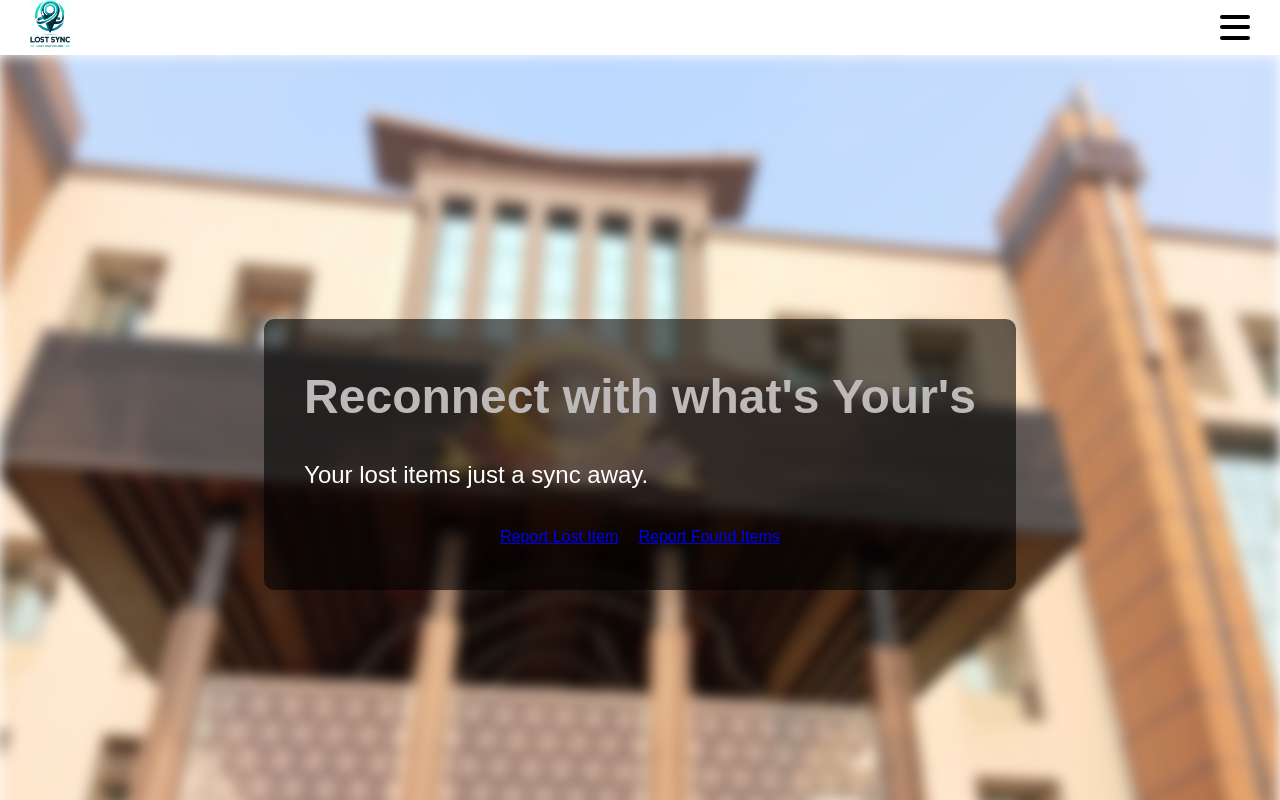
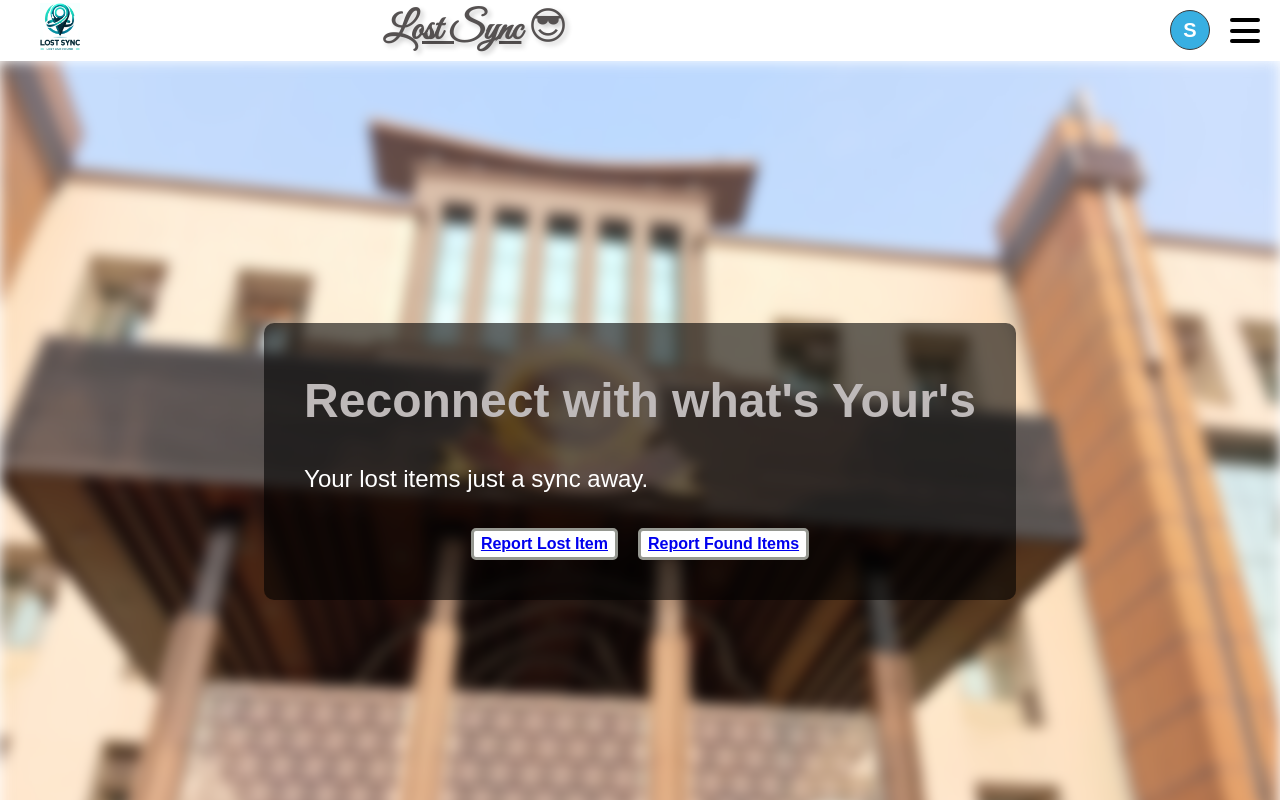
Before and after one commit to sarthak867/miniproject, a PHP site: page / in a window 1280 px wide. Shown: the top 800 px of the page. Run offline with PHP 8.4, Linux system fonts and the light colour scheme.

Commit message:
new commit

```diff
--- a/index.html
+++ /dev/null
@@ -1,62 +0,0 @@
-<!DOCTYPE html>
-<html lang="en">
-<head>
-    <meta charset="UTF-8">
-    <meta name="viewport" content="width=device-width, initial-scale=1.0">
-    <title>Lost Sync</title>
-    <link rel="stylesheet" href="styles.css">
-</head>
-<body>
-    <!-- Header Section -->
-    <header>
-        <!-- Logo -->
-        <div class="logo-container">
-            <img src="logo.png" alt="Lost Sync Logo" class="logo">
-        </div>
-        <!-- Hamburger Menu -->
-        <div class="menu-icon" >
-            <div></div>
-            <div></div>
-            <div></div>
-        </div>
-        <!-- Navigation Links -->
-        <nav class="nav-links" >
-            <ul>
-                <li><a href="#">Home</a></li>
-                <li><a href="#reportlost">Report Lost Item</a></li>
-                <li><a href="#reportfind">Report Found Item</a></li>
-                <li><a href="#">About Us</a></li>
-                <li><a href="#">Contact</a></li>
-            </ul>
-        </nav>
-    </header>
-
-    <!-- Hero Section -->
-     <section class="hero">
-
-        <div class="hero-content">
-            <h1>
-                Reconnect with what's Your's
-            </h1>
-
-            <p>
-                Your lost items just a sync away.
-            </p>
-
-            <div class="cta-buttons">
-                <a href="#reportlost">Report Lost Item</a>
-                <a href="#reportfound">Report Found Items</a>
-            </div>
-        </div>
-
-     </section>
-
-     <!-- Footer -->
-      <footer>
-        <p>
-            &copy; 2024 Lost Sync . All Rights Reserved
-        </p>
-      </footer>
-      <script src="scripthome.js"></script>
-</body>
-</html>
--- /dev/null
+++ b/index.php
@@ -0,0 +1,87 @@
+<!DOCTYPE html>
+<html lang="en">
+<head>
+    <meta charset="UTF-8">
+    <meta name="viewport" content="width=device-width, initial-scale=1.0">
+    <title>Lost Sync</title>
+    <link rel="stylesheet" href="styles.css">
+</head>
+<body>
+    <!-- Header Section -->
+    <header>
+        <!-- Navigation Links -->
+        <nav class="nav-links" >
+            <ul>
+                <li><a href="index.php">Home</a></li>
+                <li><a href="report/report_lost.html">Report Lost Item</a></li>
+                <li><a href="#reportfind">Report Found Item</a></li>
+                <li><a href="#">About Us</a></li>
+                <li><a href="#">Contact</a></li>
+            </ul>
+        </nav>
+        <!-- Logo -->
+        <div class="logo-container">
+            <img src="logo.png" alt="Lost Sync Logo" class="logo">
+        </div>
+        <div class="heading"><h1><u>Lost Sync</u> 😎</h1></div>
+        <!-- Hamburger Menu -->
+        <div class="menu-icon" >
+            <div></div>
+            <div></div>
+            <div></div>
+        </div>
+        <!-- profile Circle -->
+        <div class="header-right">
+            <div class="profile-circle" id="profile-circle">
+                <?php
+                    if(isset($_SESSION['full_name']) && !empty($_SESSION['full_name'])){
+                        echo
+                        strtoupper($_SESSION['full_name'][0]);
+                    }
+                    else{
+                        echo "S";
+                    }
+                ?>
+            </div>
+
+            <div class="dropdown-menu" id="dropdown-menu">
+                <ul>
+                    <li><a href="#change dp">Change DP</a></li>
+                    <li><a href="#edit-profile">Edit profile</a></li>
+                    <li><a href="#my-contribution">My Contributuions</a></li>
+                    <li><a href="#logout">Logut</a></li>
+                </ul>
+            </div>
+        </div>
+
+    </header>
+
+    <!-- Hero Section -->
+     <section class="hero">
+
+        <div class="hero-content">
+            <h1>
+                Reconnect with what's Your's
+            </h1>
+
+            <p>
+                Your lost items just a sync away.
+            </p>
+
+            <div class="cta-buttons" >
+                <a href="report/report_lost.html">Report Lost Item</a>
+                <a href="#reportfound">Report Found Items</a>
+            </div>
+        </div>
+
+     </section>
+
+     <!-- Footer -->
+      <footer>
+        <p>
+            &copy; 2024 Lost Sync . All Rights Reserved
+        </p>
+      </footer>
+      <script src="scripthome.js"></script>
+</body>
+</html>
--- a/login_reg/login.php
+++ b/login_reg/login.php
@@ -24,7 +24,9 @@ if (mysqli_num_rows($result) > 0) {
         exit();
     } else {
         // Redirecting to homepage in index.html
-        header("Location: ../index.html");
+        $_SESSION['user_id']=$row['id'];
+        $_SESSION['full_name']=$row['full_name'];
+        header("Location: ../index.php");
         exit();
     }
 } else {
--- a/scripthome.js
+++ b/scripthome.js
@@ -19,3 +19,17 @@ document.addEventListener('click', (e) => {
 navLinks.addEventListener('click', (e) => {
     e.stopPropagation();
 });
+
+// profilling
+const profilecircle = document.getElementById('profile-circle');
+const dropdownmenu = document.getElementById('dropdown-menu');
+
+profilecircle.addEventListener('click', ()=> {
+    dropdownmenu.style.display=dropdownmenu.style.display==='block' ? 'none' : 'block';
+});
+
+document.addEventListener('click',(e)=>{
+    if(!profilecircle.contains(e.target)&& !dropdownmenu.contains(e.target)){
+        dropdownmenu.style.display='none';
+    }
+});
--- a/styles.css
+++ b/styles.css
@@ -1,10 +1,10 @@
+@import url('https://fonts.googleapis.com/css2?family=Great+Vibes&display=swap');
 /* global styles */
 * {
     margin: 0;
     padding: 0;
     box-sizing: border-box;
 }
-
 body {
     font-family: Arial, sans-serif;
     line-height: 1.6;
@@ -15,20 +15,61 @@ body {
 /* header section */
 header {
     display: flex;
-    justify-content: space-between;
+    justify-content: start;
     align-items: center;
-    padding: 0px 30px;
+    padding: 0px 20px;
     background-color: rgb(255, 255, 255);
     position: relative;
 }
 
-.logo-container {
-    flex: 1;
+.heading{
+    width : 63%;
+    text-align:center;
+    padding-left:10px;
+    /* 2 */
+    font-family: 'Great Vibes', cursive;
+    font-size: larger;
+    color: #555151;
+    text-shadow: 3px 3px 5px rgba(0, 0, 0, 0.2);
 }
 
-.logo {
-    max-width: 40px;
-    height: auto;
+/* navigation links */
+.nav-links {
+    display: none;
+    position: absolute;
+    top: 100%;
+    right: 1%;
+    background-color: #faf198;
+    width: 200px;
+    box-shadow: 0px 4px 6px rgba(0, 0, 0, 0.1);
+    border-radius: 8px;
+    text-align: center;
+    z-index: 6;
+}
+.nav-links ul {
+    list-style: none;
+    padding: 0;
+    margin: 0;
+}
+.nav-links ul li {
+    border-bottom: 1px solid rgba(0, 0, 0, 0.1);
+}
+.nav-links ul li:last-child {
+    border-bottom: none;
+}
+.nav-links ul li a {
+    display: block;
+    padding: 10px 15px;
+    color: rgb(0, 0, 0);
+    text-decoration: none;
+    font-size: 16px;
+}
+.nav-links ul li a:hover {
+    background-color: #c2441e;
+    color: white;
+}
+.nav-links.active {
+    display: block;
 }
 
 /* three lines */
@@ -36,62 +77,29 @@ header {
     display: flex;
     flex-direction: column;
     justify-content: space-between;
+    position: fixed;
     width: 30px;
     height: 25px;
     cursor: pointer;
     line-height: .5;
+    margin-right: 10px;
+    right: 10px;
 }
-
 .menu-icon div {
     height: 4px;
     width: 100%;
     background-color: rgb(0, 0, 0);
     border-radius: 2px;
 }
+.logo-container {
 
-/* navigation links */
-.nav-links {
-    display: none;
-    position: absolute;
-    top: 100%;
-    right: 0;
-    background-color: #faf198;
-    width: 200px;
-    box-shadow: 0px 4px 6px rgba(0, 0, 0, 0.1);
-    border-radius: 8px;
-    text-align: center;
-    z-index: 6;
+    flex-shrink: 0;
+    margin-left: 10px;
 }
-
-.nav-links ul {
-    list-style: none;
-    padding: 0;
-    margin: 0;
-}
-
-.nav-links ul li {
-    border-bottom: 1px solid rgba(0, 0, 0, 0.1);
-}
-
-.nav-links ul li:last-child {
-    border-bottom: none;
-}
-
-.nav-links ul li a {
-    display: block;
-    padding: 10px 15px;
-    color: rgb(0, 0, 0);
-    text-decoration: none;
-    font-size: 16px;
-}
-
-.nav-links ul li a:hover {
-    background-color: #c2441e;
-    color: white;
-}
-
-.nav-links.active {
-    display: block;
+.logo {
+    max-width: 40px;
+    height: auto;
+    margin-left: 10px;
 }
 
 /* Responsive Styles for Small Screens */
@@ -105,6 +113,71 @@ header {
         flex-direction: column;
     }
 }
+
+/* profili section  */
+.header-right{
+    position: absolute;
+    top: 10px;
+    right: 70px;
+    display: flex;
+    align-items: center;
+
+}
+/* profile circle */
+.profile-circle{
+    width: 40px;
+    height: 40px;
+    background-color: #38afe2;
+    color: white;
+    font-size: 20px;
+    font-weight: bold;
+    display: flex;
+    justify-content: center;
+    align-items: center;
+    border-radius: 50%;
+    border: 1px solid rgb(59, 58, 58);
+    cursor: pointer;
+    position: relative;
+}
+
+/* drop down */
+.dropdown-menu{
+    display: none;
+    position: absolute;
+    top: 50px;
+    right: -50px;
+    background-color: #fff;
+    box-shadow: 0px 4px 8px rgba(0,0,0,0.2);
+    border-radius: 8px;
+    z-index: 10;
+    width: 150px;
+}
+.dropdown-menu ul{
+    list-style: none;
+    margin: 0;;
+    padding: 0;
+}
+.dropdown-menu ul li{
+    border-bottom: 1px solid rgba(0,0,0,0.1);
+}
+.dropdown-menu ul li:last-child{
+    border-bottom: none;
+}
+.dropdown-menu ul li a{
+    display: block;
+    padding: 10px;
+    color: #333;
+    text-decoration: none;
+    font-size: 14px;
+}
+.dropdown-menu ul li a:hover{
+    background-color: #f39c12;
+    color: #fff;
+}
+.profile-circle:hover + .dropdown-menu, .dropdown-menu:hover{
+    display: block;
+}
+
 /* hero section  */
 .hero{
     position: relative;
@@ -153,6 +226,15 @@ header {
     display: flex;
     justify-content: center;
     gap: 20px;
+
+}
+.cta-buttons a{
+    padding-left: 7px;
+    padding-right: 7px;
+    border: solid 3px rgb(150, 152, 145);
+    border-radius: 5px;
+    background-color: white;
+    font-weight: bold;
 }
 
 .cta{
```
Also changed, not shown: report/proesslost.php (added, +84 -0 lines), report/report_lost.css (added, +60 -0 lines), report/report_lost.html (added, +44 -0 lines), report/new.jpg (added).
